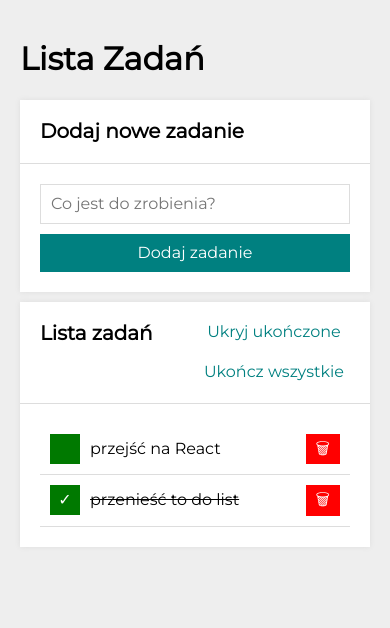
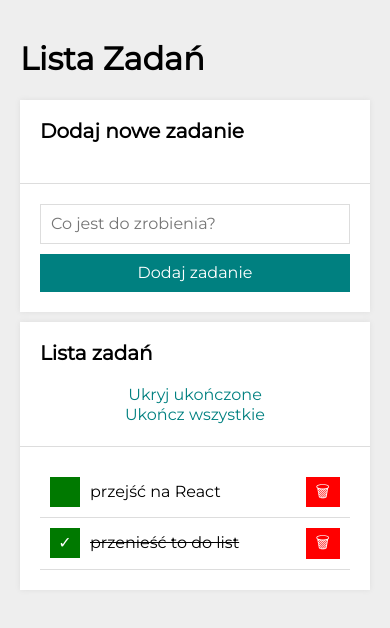
Before and after one commit to Baks44/todos-list-react, a React (Create React App) app: page / in a window 390 px wide. Shown: the top 628 px of the page. Built offline with nearby package versions, Linux system fonts and the light colour scheme.

Commit message:
fix styles

```diff
--- a/src/Buttons/style.css
+++ b/src/Buttons/style.css
@@ -1,9 +1,3 @@
-.buttons {
-  display: grid;
-  grid-template-columns: 1fr;
-  align-items: center;
-  gap: 20px;
-}
 
 .buttons__button {
   color: teal;
--- a/src/Section/style.css
+++ b/src/Section/style.css
@@ -22,8 +22,10 @@
 
 @media (max-width: 767px) {
   .section__header {
-    flex-direction: column-reverse;
-    align-items: stretch;
+    display: grid;
+    grid-template-columns: 1fr;
+    align-items: center;
+    gap: 20px;
   }
 }
 
```
